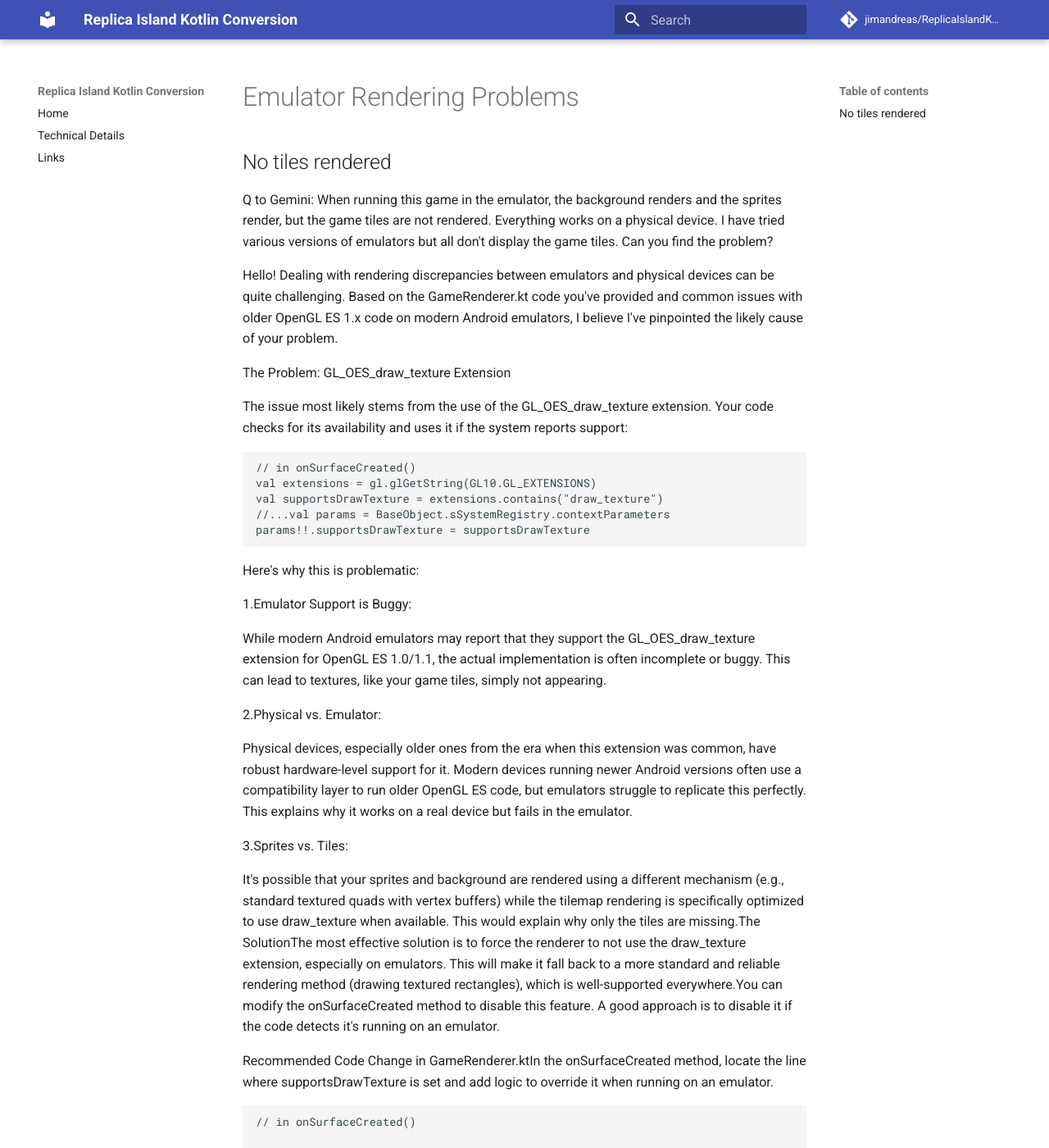
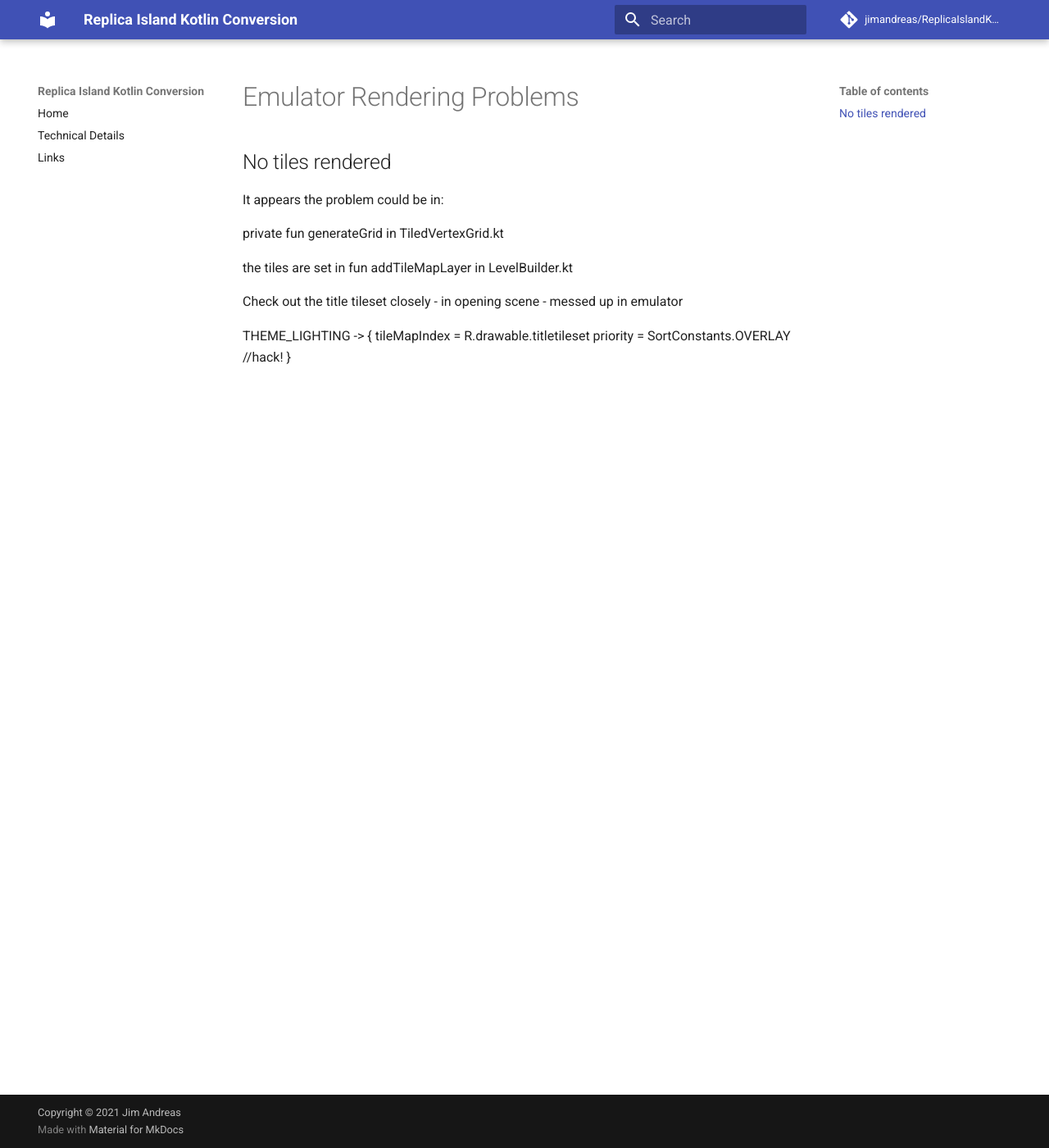
Before and after one commit to jimandreas/ReplicaIslandKotlin, an MkDocs documentation site: the page built from docs/defects/emulatorRenderingProblems.md, in a window 1280 px wide and 1400 px high. Shown: the whole window at 82% size. Built offline with MkDocs 1.6.1 and Material for MkDocs 9.7.7, drawn with Linux system fonts in a browser that asks for light colours; comment, search, counter and statistics services are not loaded; some of the changed text lies outside the part shown.

Commit message:
debugging lack of tiles in android emulators

````diff
--- a/docs/defects/emulatorRenderingProblems.md
+++ b/docs/defects/emulatorRenderingProblems.md
@@ -2,98 +2,15 @@
 
 ## No tiles rendered
 
-Q to Gemini:  When running this game in the emulator, the background renders and the sprites render, but the game tiles are not rendered.  Everything works on a physical device.  I have tried various versions of emulators but all don't display the game tiles.  Can you find the problem?
+It appears the problem could be in:
 
-Hello! Dealing with rendering discrepancies between emulators and physical devices
-can be quite challenging. Based on the GameRenderer.kt code you've provided and
-common issues with older OpenGL ES 1.x code on modern Android emulators,
-I believe I've pinpointed the likely cause of your problem.
+private fun generateGrid in TiledVertexGrid.kt
 
-The Problem: GL_OES_draw_texture Extension
+the tiles are set in fun addTileMapLayer in LevelBuilder.kt
 
-The issue most likely stems from the use of the GL_OES_draw_texture extension.
-Your code checks for its availability and uses it if the system reports support:
+Check out the title tileset closely - in opening scene - messed up in emulator
 
-```
-// in onSurfaceCreated()
-val extensions = gl.glGetString(GL10.GL_EXTENSIONS)
-val supportsDrawTexture = extensions.contains("draw_texture")
-//...val params = BaseObject.sSystemRegistry.contextParameters
-params!!.supportsDrawTexture = supportsDrawTexture
-
-```
-Here's why this is problematic:
-
-1.Emulator Support is Buggy:
-
-While modern Android emulators may report that they support the
-GL_OES_draw_texture extension for OpenGL ES 1.0/1.1, the actual
-implementation is often incomplete or buggy. This can lead to textures,
-like your game tiles, simply not appearing.
-
-2.Physical vs. Emulator:
-
-Physical devices, especially older ones from the era
-when this extension was common, have robust hardware-level support for it.
-Modern devices running newer Android versions often use a compatibility
-layer to run older OpenGL ES code, but emulators struggle to replicate this
-perfectly. This explains why it works on a real device but fails in the
-emulator.
-
-3.Sprites vs. Tiles:
-
-It's possible that your sprites and background are
-rendered using a different mechanism (e.g., standard textured quads
-with vertex buffers) while the tilemap rendering is specifically optimized
-to use draw_texture when available. This would explain why only the tiles
-are missing.The SolutionThe most effective solution is to force the renderer
-to not use the draw_texture extension, especially on emulators. This will make
-it fall back to a more standard and reliable rendering method (drawing
-textured rectangles), which is well-supported everywhere.You can modify
-the onSurfaceCreated method to disable this feature. A good approach is
-to disable it if the code detects it's running on an emulator.
-
-Recommended Code Change in GameRenderer.ktIn the onSurfaceCreated method,
-locate the line where supportsDrawTexture is set and add logic to override it when
-running on an emulator.
-
-```
-// in onSurfaceCreated()
-
-// ... (after obtaining extensions, version, renderer strings)
-
-val supportsDrawTexture = extensions.contains("draw_texture")
-// VBOs are standard in GLES1.1
-// No use using VBOs when software renderering, esp. since older versions of the software renderer
-// had a crash bug related to freeing VBOs.
-val supportsVBOs = !isSoftwareRenderer && (!isOpenGL10 || extensions.contains("vertex_buffer_object"))
-
-val params = BaseObject.sSystemRegistry.contextParameters
-params!!.supportsDrawTexture = supportsDrawTexture
-
-// SOLUTION: Add this block to disable draw_texture on emulators
-if (Build.FINGERPRINT.contains("generic")
-    || Build.FINGERPRINT.startsWith("unknown")
-    || Build.MODEL.contains("google_sdk")
-    || Build.MODEL.contains("Emulator")
-    || Build.MODEL.contains("Android SDK built for x86")
-    || Build.MANUFACTURER.contains("Genymotion")
-    || (Build.BRAND.startsWith("generic") && Build.DEVICE.startsWith("generic"))
-    || "google_sdk" == Build.PRODUCT) {
-
-    params.supportsDrawTexture = false // Force disable on emulator
-    DebugLog.i("Graphics Support", "Emulator detected. Forcing supportsDrawTexture to false.")
+THEME_LIGHTING -> {
+tileMapIndex = R.drawable.titletileset
+priority = SortConstants.OVERLAY //hack!
 }
-
-
-params.supportsVBOs = supportsVBOs
-hackBrokenDevices()
-DebugLog.i("Graphics Support", version + " (" + renderer + "): " + (if (params.supportsDrawTexture) "draw texture," else "") + if (supportsVBOs) "vbos" else "")
-mGame.onSurfaceCreated()
-
-```
-
-By adding this check, you ensure that the more compatible rendering path
-is used on emulators, which should resolve the issue of the missing tiles.
-
-Gemini refs: https://github.com/gamblore/AndroidPunk
````
Also changed, not shown: README-todo.md (added, +3 -0 lines).
